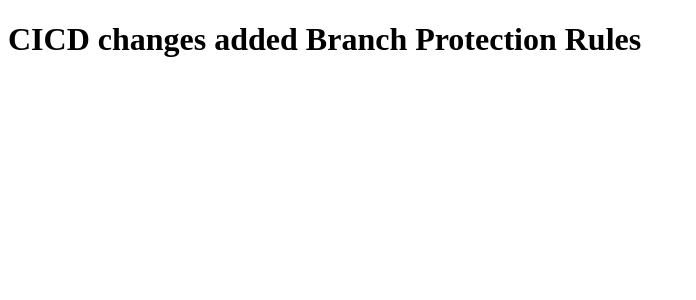
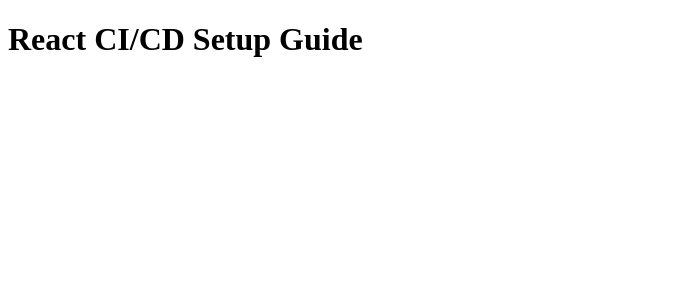
Before and after one commit to NIlesh-Shivpuje/cicd, a React (Vite) app: page / in a window 1280 px wide. Shown: the top 300 px of the page, without its empty margins (0-696 px from the left). Built offline with nearby package versions, Linux system fonts and the light colour scheme.

Commit message:
Update homepage text updated

```diff
--- a/src/App.tsx
+++ b/src/App.tsx
@@ -2,7 +2,7 @@
 const App = () => {
   return (
     <div>
-      <h1>CICD changes added Branch Protection Rules</h1>
+      <h1>React CI/CD Setup Guide</h1>
     </div>
   )
 }
```
